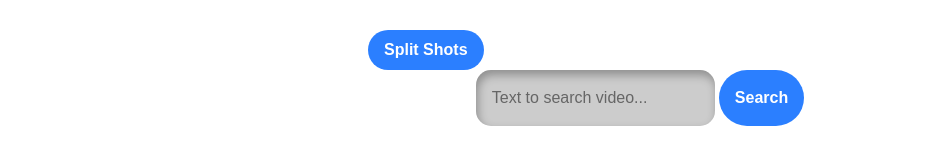
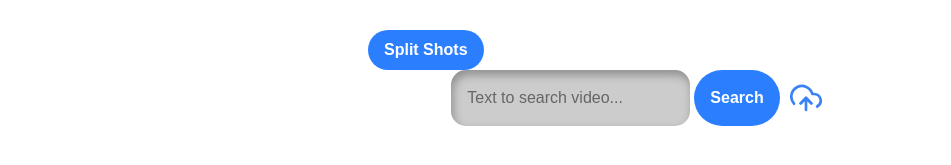
Before and after one commit to chzzou92/sceneit, a Next.js app in the folder frontend/: page /video in a window 1280 px wide. Shown: the part 519-684 px from the top of the page, without its empty margins (0-951 px from the left). Built offline with nearby package versions, Linux system fonts and the light colour scheme.

Commit message:
implemented photo upload

```diff
--- a/frontend/src/app/Uploader.tsx
+++ b/frontend/src/app/Uploader.tsx
@@ -2,10 +2,8 @@
 import React, { useState } from "react";
 import UploadButton from "@/components/uploadButton";
 import { createSHA256 } from "hash-wasm";
-import { create } from "domain";
 
 type UploaderProps = {
-  type: "video" | "photo";
   setUrl: React.Dispatch<React.SetStateAction<string>>;
   setS3Uri: React.Dispatch<React.SetStateAction<string>>;
   setNextPage: React.Dispatch<React.SetStateAction<boolean>>;
@@ -13,11 +11,10 @@ type UploaderProps = {
 };
 
 export default function Uploader({
-  type,
   setUrl,
   setS3Uri,
   setNextPage,
-  setLoad
+  setLoad,
 }: UploaderProps) {
   const [file, setFile] = useState<File | null>(null);
   const [status, setStatus] = useState<
@@ -50,7 +47,6 @@ export default function Uploader({
     setLoad(true);
     setStatus("uploading");
     try {
-      if (type === "video") {
       const presign = await fetch(process.env.NEXT_PUBLIC_API + "/presign", {
         method: "POST",
         headers: { "Content-type": "Application/json" },
@@ -81,43 +77,10 @@ export default function Uploader({
         });
         setUrl(presign.get_url);
         console.log(presign);
-
-          // now get the s3_uri path
-          // await fetch(process.env.NEXT_PUBLIC_API + "/process", {
-          //   method: "POST",
-          //   headers: { "Content-Type": "application/json" },
-          //   body: JSON.stringify({ video_path: presign.s3_uri }),
-          // });
       }
       setStatus("done");
       setLoad(false);
       setNextPage(true);
-      } else if (type === "photo") {
-        const form = new FormData();
-        form.append(
-          "filename",
-          "s3://sceneit-chriszou-001/uploads918c75ff-d0c2-4401-abd5-4e0fc586e357.mov"
-        );
-        form.append("top_k", String(12));
-        form.append("image_search", f); // field name must match FastAPI param
-
-        const resp = await fetch(
-          `${process.env.NEXT_PUBLIC_API}/search_embeddings`,
-          {
-            method: "POST",
-            body: form, // DO NOT set Content-Type
-          }
-        );
-
-        if (!resp.ok) {
-          console.error("Image search failed:", await resp.text());
-          return;
-        }
-        const data = await resp.json();
-        console.log("Search results:", data);
-
-        setStatus("done");
-      }
     } catch (e) {
       console.error("Upload error:", e);
       setStatus("error");
@@ -128,16 +91,8 @@ export default function Uploader({
     <div style={{ maxWidth: 360 }}>
       <UploadButton
         onFileSelect={onFileSelect}
-        accept={type === "video" ? "video/*" : "image/*"}
-        label={
-          status === "uploading"
-            ? "Uploading…"
-            : type === "video"
-            ? "Choose a video"
-            : "Choose a photo"
-        }
+        label={status === "uploading" ? "Uploading…" : "Choose a video"}
         disabled={status === "uploading"}
-        uploadType={type}
       />
       {file && (
         <p style={{ marginTop: 8 }}>
--- a/frontend/src/app/page.tsx
+++ b/frontend/src/app/page.tsx
@@ -27,7 +27,6 @@ export default function Home() {
         <h1 className="text-2xl font-bold">SceneIt</h1>
         <div className="flex flex-col gap-4 items-centersm:flex-row">
           <Uploader
-            type="video"
             setUrl={setVideoUrl}
             setS3Uri={setSearchTextUrl}
             setNextPage={setNextPage}
--- a/frontend/src/app/video/page.tsx
+++ b/frontend/src/app/video/page.tsx
@@ -5,11 +5,10 @@ import { useSearchParams } from "next/navigation";
 import SearchInput from "@/components/SearchInput";
 import ErrorCard from "@/components/ErrorCard";
 import { AnimatePresence, motion } from "framer-motion";
-import Uploader from "../Uploader";
 import { useRouter } from "next/navigation";
 import Loader from "@/components/Loader";
-import { setLazyProp } from "next/dist/server/api-utils";
 import S3ImageCarousel from "@/components/S3ImageCarousel";
+import PhotoUpload from "@/components/PhotoUpload";
 export default function VideoPage() {
   const sp = useSearchParams();
   const url = sp.get("url") ?? "";
@@ -23,7 +22,9 @@ export default function VideoPage() {
   const [searchTextImagesStart, setSearchTextImagesStart] = useState<number[]>(
     []
   );
+  const [imageFile, setImageFile] = useState<File | null>(null);
   const router = useRouter();
+  const [previewUrl, setPreviewUrl] = useState<string | null>(null);
 
   interface Match {
     id: string;
@@ -65,35 +66,59 @@ export default function VideoPage() {
     setLoading(false);
   };
 
-  const getSearchText = async () => {
-    if (searchText === "") {
-      setTextError(true);
-      setErrorType("no-text");
-    } else if (searchTextUrl === "") {
+  useEffect(() => {
+    if (!imageFile) {
+      setPreviewUrl(null);
+      return;
+    }
+    const url = URL.createObjectURL(imageFile);
+    setPreviewUrl(url);
+    getSearch();
+    return () => URL.revokeObjectURL(url);
+  }, [imageFile]);
+
+  const getSearch = async () => {
+    if (!searchTextUrl.trim()) {
       setTextError(true);
       setErrorType("no-url");
-    } else {
-      setTextError(false);
+      return;
+    }
+
+    const hasText = !!searchText.trim();
+    const hasImage = !!imageFile;
+    if (!hasText && !hasImage) {
+      setTextError(true);
+      setErrorType("no-query");
+      return;
+    }
+    setTextError(false);
+
+    try {
       const form = new FormData();
       form.append("filename", searchTextUrl);
-      form.append("text_search", searchText);
       form.append("top_k", String(10));
+
+      if (hasImage) {
+        form.append("image_search", imageFile as Blob, imageFile!.name);
+      } else {
+        form.append("text_search", searchText);
+      }
 
       const resp = await fetch(
         `${process.env.NEXT_PUBLIC_API}/search_embeddings`,
         {
           method: "POST",
-          body: form,
+          body: form, // DO NOT set Content-Type; browser sets multipart boundary
         }
       );
-
       if (!resp.ok) {
         console.error("Search failed:", await resp.text());
         return;
       }
+
+      // parse + presign
       const data: Data = await resp.json();
-      setStartPoint(data.matches[0].metadata.t_sec);
-
+      setStartPoint(data.matches[0]?.metadata.t_sec ?? 0);
       console.log(data);
       const bucket = data.bucket;
       const keys = data.matches.slice(0, 7).map((m) => m.metadata.thumb_key);
@@ -103,18 +128,23 @@ export default function VideoPage() {
         {
           method: "POST",
           headers: { "Content-Type": "application/json" },
-          body: JSON.stringify({ bucket, keys, expires_in: 1800 }), // 30 min
+          body: JSON.stringify({ bucket, keys, expires_in: 1800 }),
         }
       );
       const { items } = await presignResp.json();
-      console.log(items);
-      // Keep both key and url so you can refresh later if needed
-      setSearchTextImages(items.map((item: any) => item.url));
 
+      setSearchTextImages(items.map((it: any) => it.url));
       setSearchTextImagesStart(
-        data.matches.slice(0, 7).map((match) => match.metadata.t_sec)
+        data.matches.slice(0, 7).map((m) => m.metadata.t_sec)
       );
+    } catch (e) {
+      console.error(e);
     }
+  };
+
+  const onPickImage = (e: React.ChangeEvent<HTMLInputElement>) => {
+    const f = e.target.files?.[0] ?? null;
+    setImageFile(f);
   };
   return (
     <div className="flex flex-col p-24 min-h-screen items-center justify-center">
@@ -162,15 +192,25 @@ export default function VideoPage() {
           <SearchInput
             text={searchText}
             setText={setSearchText}
-            onEnter={getSearchText}
+            onEnter={getSearch}
           />
           <button
             className="bg-blue-500 hover:bg-blue-700 text-white font-bold py-2 px-4 rounded-full"
-            onClick={getSearchText}
+            onClick={getSearch}
           >
             Search
           </button>
+          <div className="flex items-center justify-center">
+            <PhotoUpload onChange={onPickImage} />
+          </div>
         </div>
+        {previewUrl && (
+          <img
+            src={previewUrl}
+            alt="query preview"
+            className="mt-2 h-24 w-24 object-cover rounded"
+          />
+        )}
         <div className="relative h-0">
           <AnimatePresence initial={false}>
             {textError && (
@@ -188,14 +228,6 @@ export default function VideoPage() {
           </AnimatePresence>
         </div>
       </div>
-      {/* <div className="py-12">
-        <Uploader
-          type="photo"
-          setUrl={setVideoUrl}
-          setS3Uri={setSearchTextUrl}
-          setNextPage={setNextPage}
-        />
-      </div> */}
     </div>
   );
 }
--- /dev/null
+++ b/frontend/src/components/PhotoUpload.tsx
@@ -0,0 +1,87 @@
+import React, { ChangeEventHandler } from "react";
+import styled from "styled-components";
+
+interface PhotoUploadProps {
+  onChange: ChangeEventHandler<HTMLInputElement>;
+}
+
+const PhotoUpload: React.FC<PhotoUploadProps> = ({ onChange }) => {
+  return (
+    <StyledWrapper>
+      <div className="input-div">
+        <input
+          className="input"
+          name="file"
+          accept="image/*"
+          type="file"
+          onChange={onChange}
+        />
+        <svg
+          xmlns="http://www.w3.org/2000/svg"
+          width="1em"
+          height="1em"
+          strokeLinejoin="round"
+          strokeLinecap="round"
+          viewBox="0 0 24 24"
+          strokeWidth={2}
+          fill="none"
+          stroke="currentColor"
+          className="icon"
+        >
+          <polyline points="16 16 12 12 8 16" />
+          <line y2={21} x2={12} y1={12} x1={12} />
+          <path d="M20.39 18.39A5 5 0 0 0 18 9h-1.26A8 8 0 1 0 3 16.3" />
+          <polyline points="16 16 12 12 8 16" />
+        </svg>
+      </div>
+    </StyledWrapper>
+  );
+};
+
+const StyledWrapper = styled.div`
+  .input-div {
+    position: relative;
+    width: 45px;
+    height: 45px;
+    border-radius: 50%;
+    border: 2px solid rgba(255, 255, 255, 0.7);
+    display: flex;
+    justify-content: center;
+    align-items: center;
+    overflow: hidden;
+    transition: all 0.3s ease-in-out;
+  }
+
+  /* ✨ Glow only when hovered */
+  .input-div:hover {
+    border-color: #3b82f6;
+    box-shadow: 0px 0px 40px #3b82f6, inset 0px 0px 10px #3b82f6,
+      0px 0px 10px rgb(255, 255, 255);
+    transform: scale(1.05);
+  }
+
+  .icon {
+    color: #3b82f6;
+    font-size: 2rem;
+    cursor: pointer;
+    opacity: 1;
+    transition: all 0.3s ease-in-out;
+  }
+
+  .input-div:hover .icon {
+    opacity: 1;
+    transform: scale(1.1);
+    filter: drop-shadow(0 0 8px #3b82f6);
+  }
+
+  .input {
+    position: absolute;
+    opacity: 0;
+    width: 100%;
+    height: 100%;
+    z-index: 10;
+    cursor: pointer !important;
+  }
+`;
+
+export default PhotoUpload;
--- a/frontend/src/components/uploadButton.tsx
+++ b/frontend/src/components/uploadButton.tsx
@@ -2,23 +2,18 @@
 import React, { useId } from "react";
 import styled from "styled-components";
 
-
 type UploadButtonProps = {
   onFileSelect: (file: File) => void;
-  accept: string;
   multiple?: boolean;
   disabled?: boolean;
   label?: string;
-  uploadType: "video" | "photo";
 };
 
 const UploadButton = ({
   onFileSelect,
-  accept,
   multiple = false,
   disabled = false,
   label,
-  uploadType,
 }: UploadButtonProps) => {
   const inputId = useId();
 
@@ -27,7 +22,7 @@ const UploadButton = ({
     if (file) onFileSelect(file);
   };
   return (
-    <StyledWrapper $uploadType={uploadType}>
+    <StyledWrapper>
       <div className="container">
         <div className="folder">
           <div className="front-side">
@@ -39,7 +34,6 @@ const UploadButton = ({
         <input
           id={inputId}
           type="file"
-          accept={accept}
           multiple={multiple}
           disabled={disabled}
           onChange={handleChange}
@@ -63,10 +57,7 @@ const StyledWrapper = styled.div<{ $uploadType: "video" | "photo" }>`
     align-items: center;
     justify-content: flex-end;
     padding: 10px;
-    background: ${({ $uploadType }) =>
-      $uploadType === "video"
-        ? "linear-gradient(135deg, #6dd5ed, #2193b0)"
-        : "linear-gradient(135deg, #ff9a9e, #fad0c4)"};
+    background: linear-gradient(135deg, #6dd5ed, #2193b0);
     border-radius: 15px;
     box-shadow: 0 15px 30px rgba(0, 0, 0, 0.2);
     height: calc(var(--folder-H) * 1.7);
```
Also changed, not shown: 1 other file (tests, documents, lock files or other folders). Lines whose indentation alone changed are shown as unchanged.
